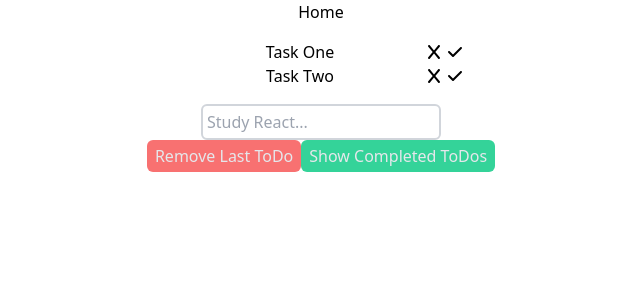
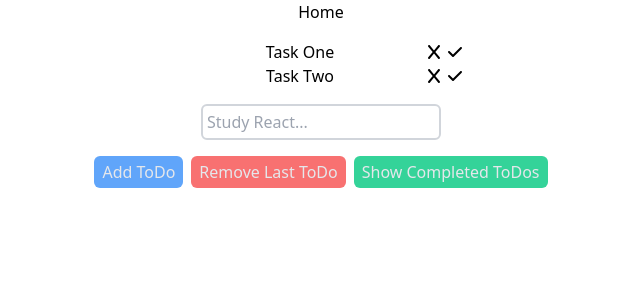
Before and after one commit to ASproson/react-challenges, a React (Create React App) app: page /todos in a window 1280 px wide. Shown: the top 300 px of the page, without its empty margins (319-959 px from the left). Built offline with nearby package versions, Linux system fonts and the light colour scheme.

Commit message:
Calls abstracted ToDoActions component

```diff
--- a/src/components/todos/Todos.tsx
+++ b/src/components/todos/Todos.tsx
@@ -7,6 +7,7 @@ import 'react-toastify/dist/ReactToastify.css';
 import { useAddToDo } from './hooks/useAddToDo';
 import { ToastContainer, toast } from 'react-toastify';
 import { ShowCompletedToDos } from './ShowCompletedToDos';
+import { ToDoActions } from './ToDoActions';
 
 const { v4: uuidv4 } = require('uuid');
 const todoList = [
@@ -74,19 +75,13 @@ export const Todos = () => {
         addToDo={handleAddToDo}
       />
 
-      <Button
-        customStyling="rounded-md bg-red-400 px-2 p-1 text-gray-200"
-        onClick={() => handleRemoveLastToDo()}
-      >
-        Remove Last ToDo
-      </Button>
-
-      <Button
-        customStyling="rounded-md bg-emerald-400 px-2 p-1 text-gray-200"
-        onClick={() => setShowCompletedToDos(!showCompletedToDos)}
-      >
-        Show Completed ToDos
-      </Button>
+      <ToDoActions
+        showCompletedToDos={showCompletedToDos}
+        newToDo={newToDo}
+        addToDo={handleAddToDo}
+        handleRemoveLastToDo={handleRemoveLastToDo}
+        setShowCompletedToDos={setShowCompletedToDos}
+      />
 
       {showCompletedToDos && (
         <ShowCompletedToDos completedToDos={completedToDos} />
```
